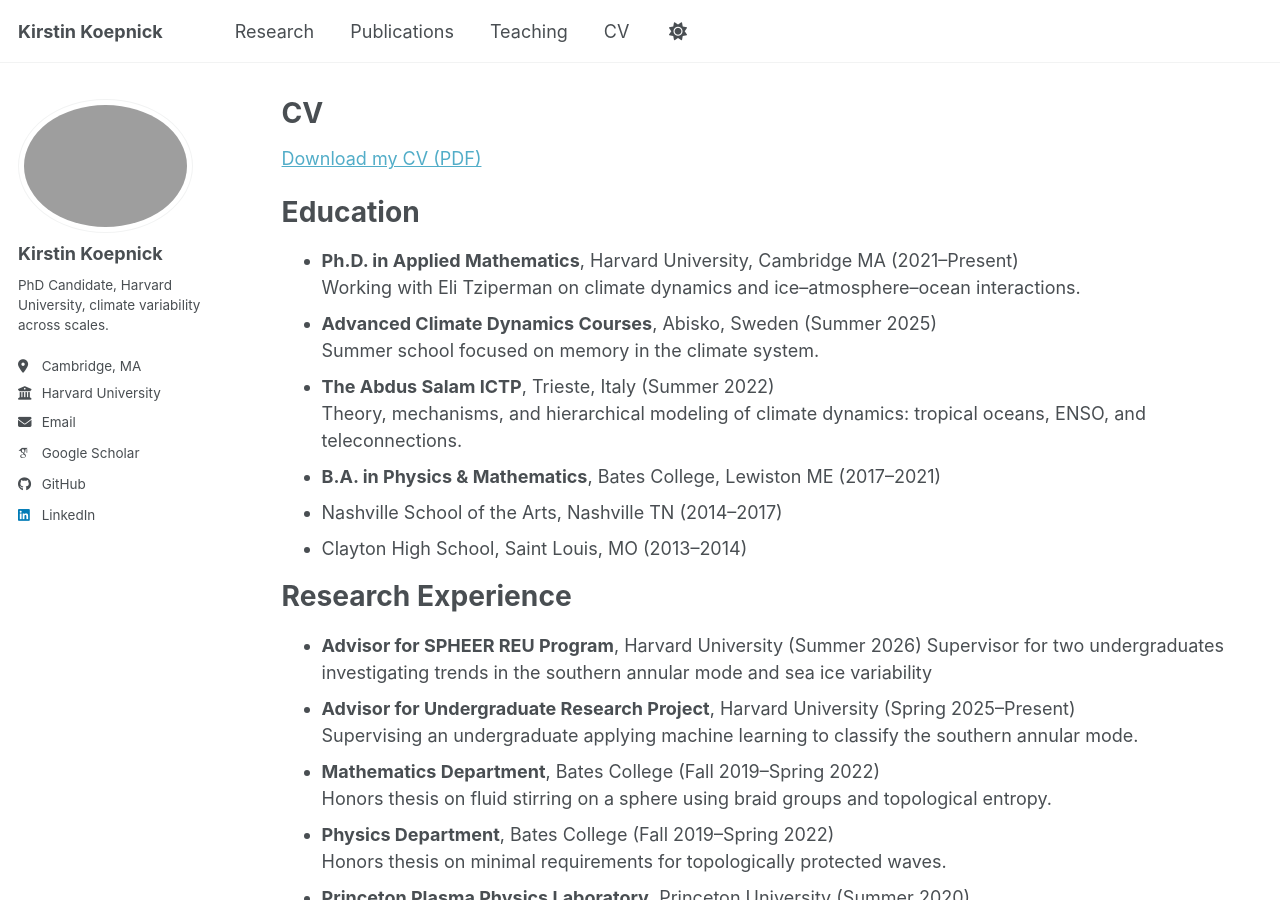
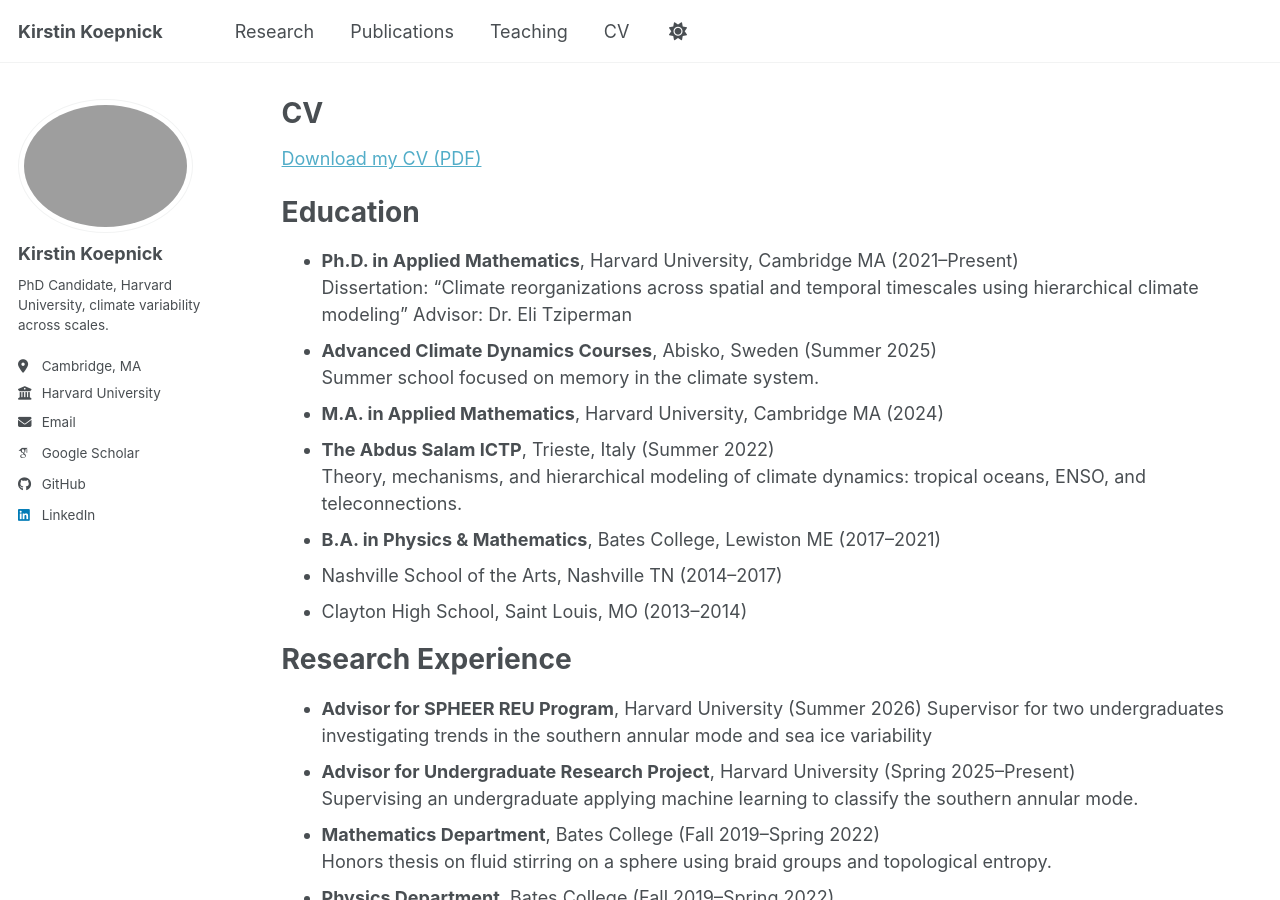
Before and after one commit to kirstinkoepnick/kirstinkoepnick.github.io, a Jekyll site: the page built from _pages/cv.md, in a window 1280 px wide and 900 px high. Built offline with Jekyll 4.4.1, drawn with Linux system fonts in a browser that asks for light colours; some web fonts are replaced; a script bundle is joined from its source files by our own code; library files that are not in the unit come from our copies; some of the changed text lies outside the part shown.

Commit message:
Update cv.md

```diff
--- a/_pages/cv.md
+++ b/_pages/cv.md
@@ -13,9 +13,11 @@
 
 # Education
 - **Ph.D. in Applied Mathematics**, Harvard University, Cambridge MA (2021–Present)
-  Working with Eli Tziperman on climate dynamics and ice–atmosphere–ocean interactions.
+  Dissertation: "Climate reorganizations across spatial and temporal timescales using hierarchical climate modeling"
+  Advisor: Dr. Eli Tziperman
 - **Advanced Climate Dynamics Courses**, Abisko, Sweden (Summer 2025)
   Summer school focused on memory in the climate system.
+- **M.A. in Applied Mathematics**, Harvard University, Cambridge MA (2024)
 - **The Abdus Salam ICTP**, Trieste, Italy (Summer 2022)
   Theory, mechanisms, and hierarchical modeling of climate dynamics: tropical oceans, ENSO, and teleconnections.
 - **B.A. in Physics & Mathematics**, Bates College, Lewiston ME (2017–2021)
```
Also changed, not shown: other parts of _pages/cv.md (+0 -7 lines).
